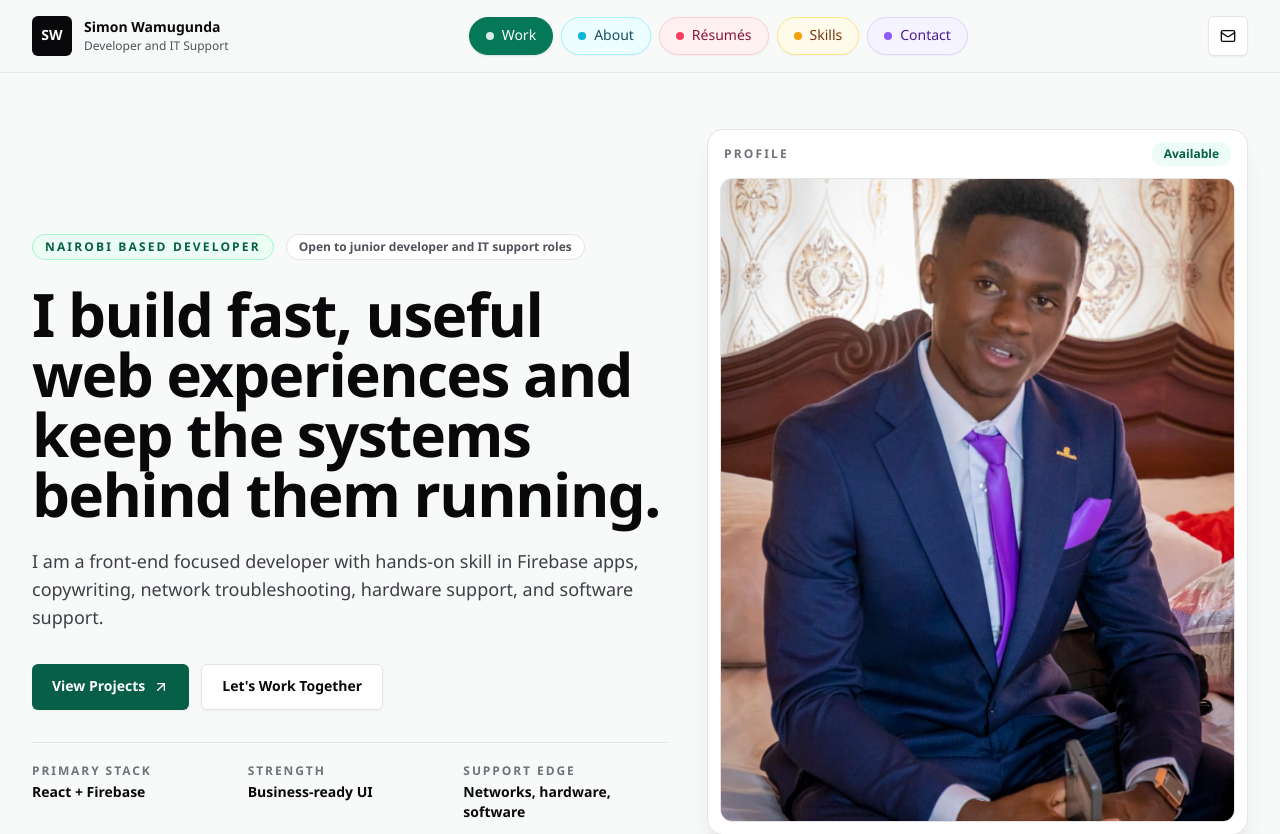
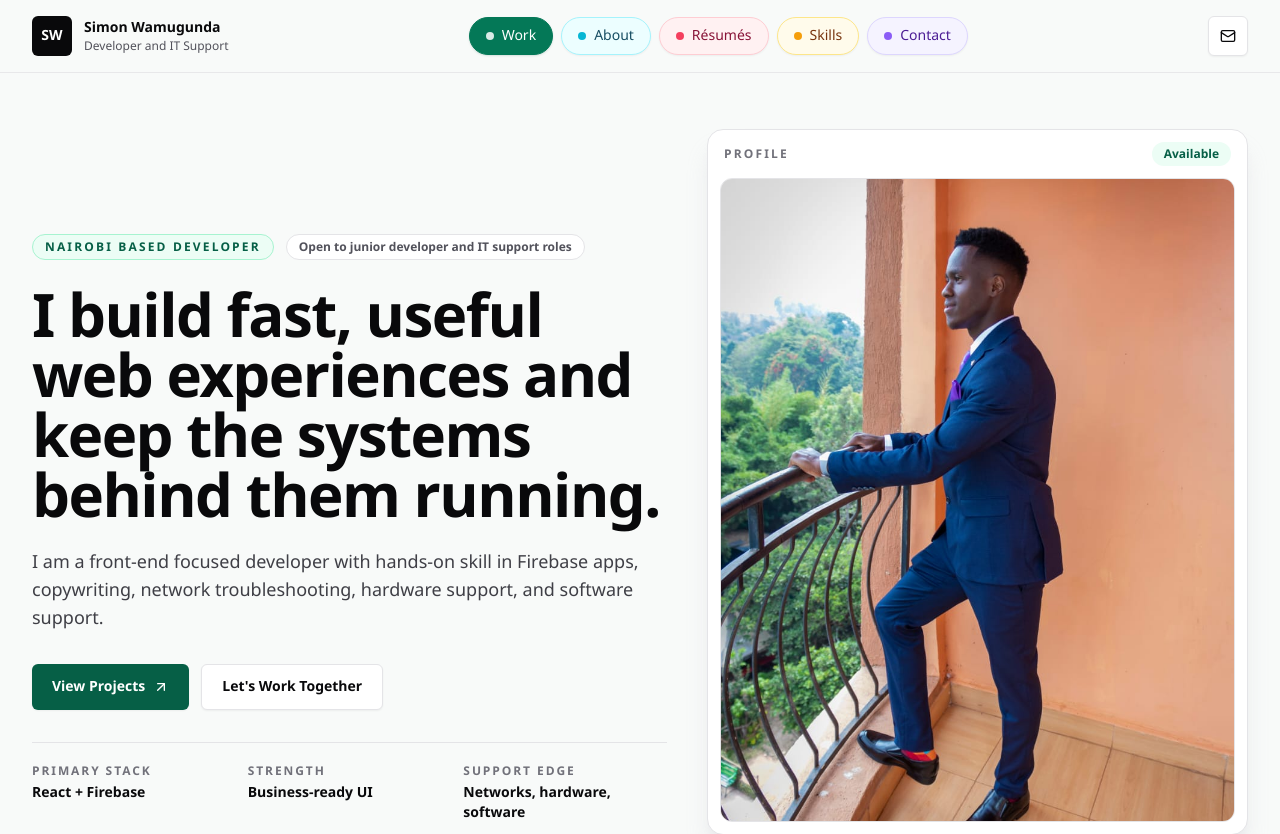
Before and after one commit to simonwamugunda/kernel-portfolio, a React (Vite) app: page / in a window 1280 px wide. Shown: the top 834 px of the page. Built offline with nearby package versions, Linux system fonts and the light colour scheme.

Commit message:
Initial commit

```diff
--- a/src/App.tsx
+++ b/src/App.tsx
@@ -394,7 +394,7 @@ export default function App() {
               </div>
               <div className="aspect-[4/5] overflow-hidden rounded-xl border border-zinc-200 bg-zinc-200">
               <img
-                src="/portfolio.jpeg"
+                src="/portfolio1.jpeg"
                 alt="Simon Wamugunda Waweru"
                 className="h-full w-full object-cover"
               />
```
Also changed, not shown: public/portfolio1.jpeg (added).
